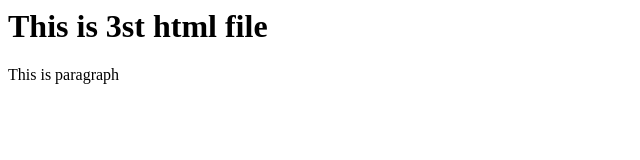
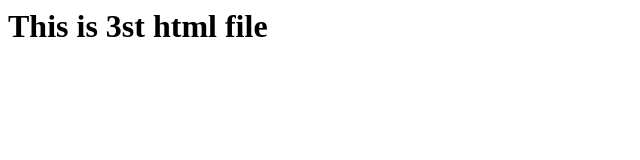
Before and after one commit to kavya12378/add1-html, a plain HTML site: page add1.html in a window 1280 px wide. Shown: the whole page, without its empty margins (0-640 px from the left). Drawn offline with Linux system fonts and the light colour scheme.

Commit message:
save file

```diff
--- a/add1.html
+++ b/add1.html
@@ -1,7 +1,9 @@
 <html>
     <head>
         <title>Devops lab</title>
+    </head>
+    <body>
         <h1>This is 3st html file</h1>
-        <p>This is paragraph</p>
-    </head>
+
+    </body>
 </html>
```
